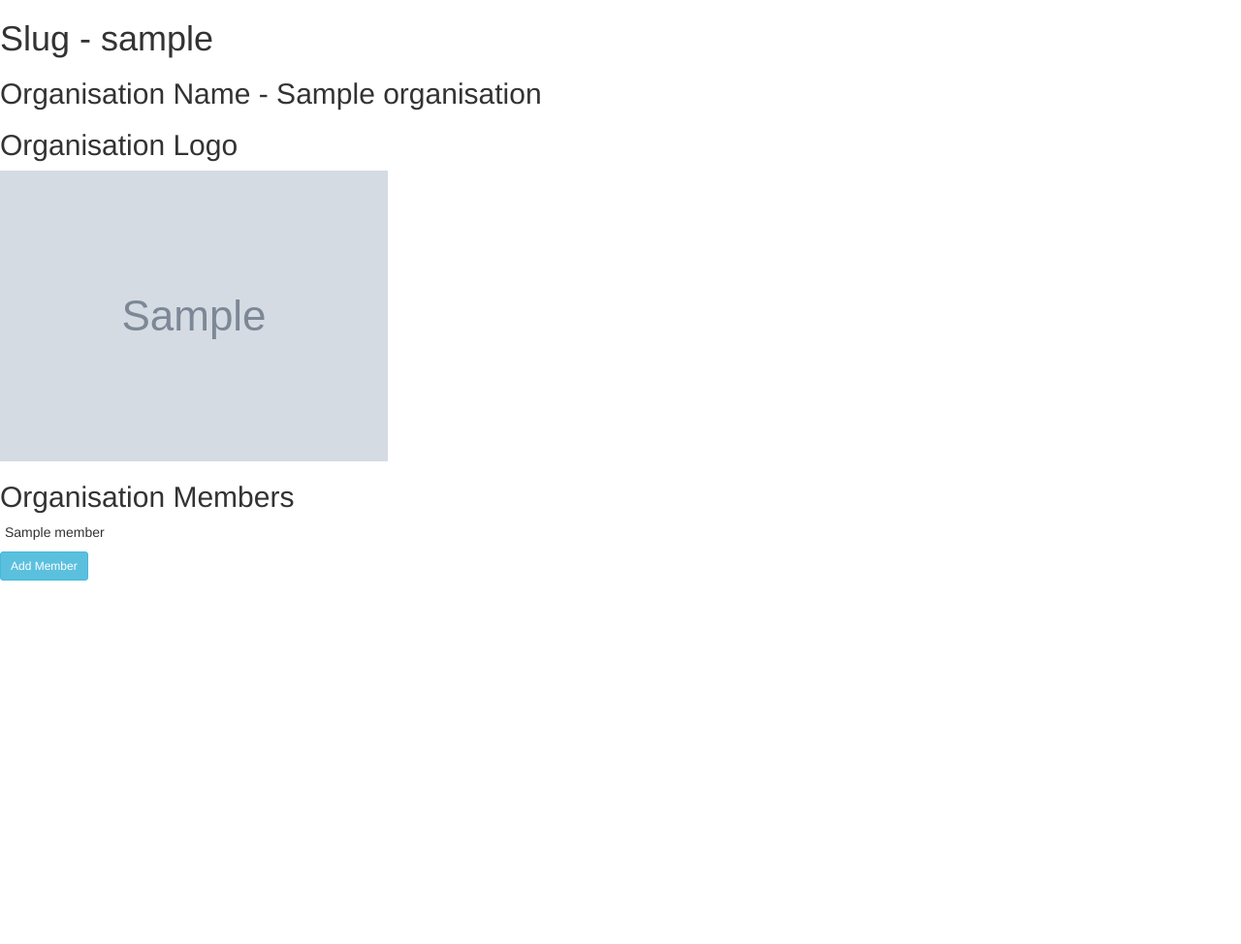
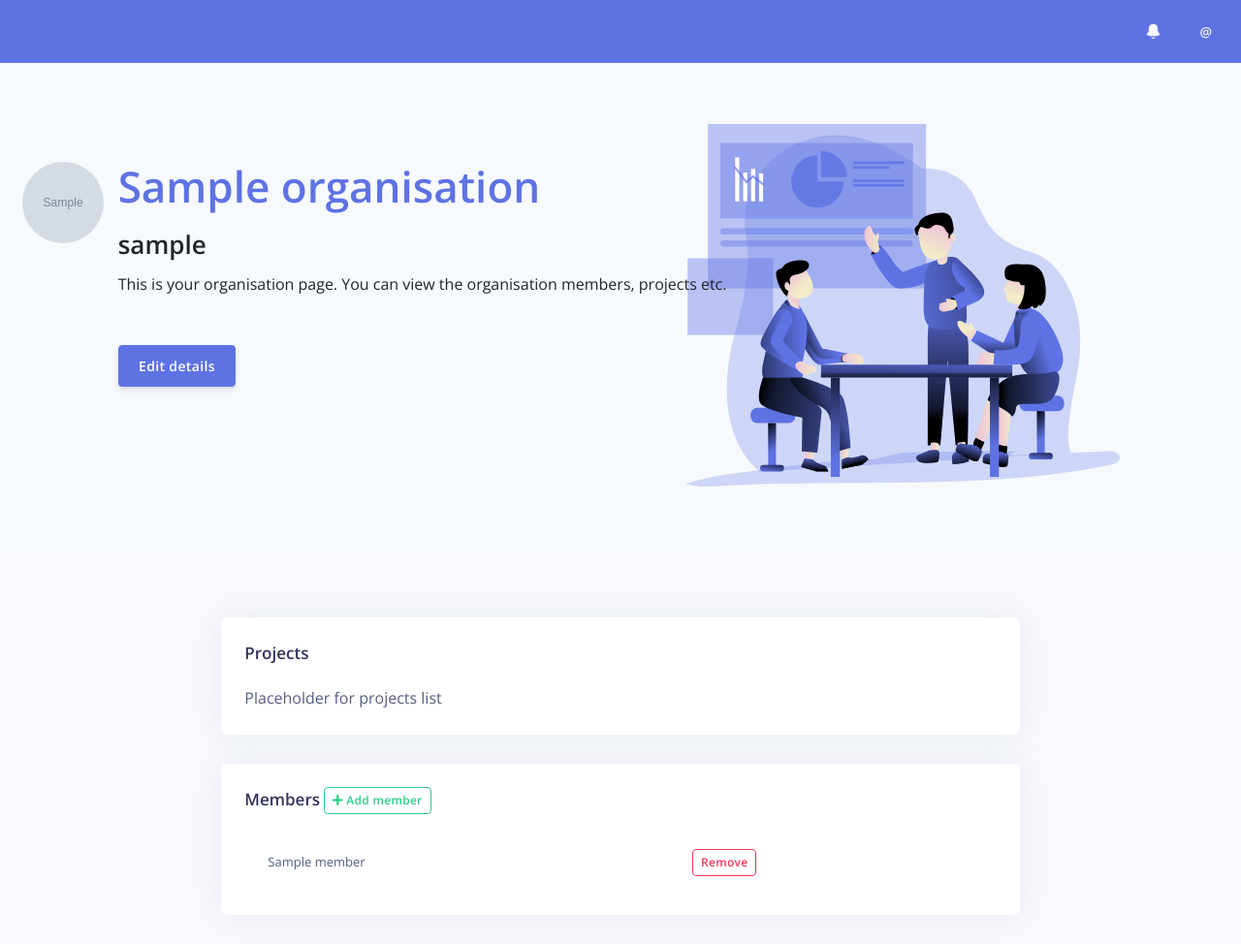
Before and after one commit to SivagiriVisakan/trail-app, a Flask app: template templates/organisation/view_organisation.html in a window 1280 px wide. Shown: the whole page at 97% size. Before the commit the page ends 599 px from the top, so only its background shows below. Run offline with Flask 2, Linux system fonts and the light colour scheme; the template is opened without the code that fills it: most values are stand-ins (such as "Sample title", 1, 10 or a date in 2020); grey boxes marked "Sample" are stand-in pictures; some libraries are stand-ins or nearby versions.

Commit message:
templates: Improve UI for view organisation page.

```diff
--- a/templates/organisation/view_organisation.html
+++ b/templates/organisation/view_organisation.html
@@ -1,34 +1,122 @@
-<!DOCTYPE html>
-<html lang="en">
-<head>
-  	<meta charset="utf-8">
-  	<meta name="viewport" content="width=device-width, initial-scale=1">
-  	<link rel="stylesheet" href="https://maxcdn.bootstrapcdn.com/bootstrap/3.4.1/css/bootstrap.min.css">
-  	<script src="https://ajax.googleapis.com/ajax/libs/jquery/3.4.1/jquery.min.js"></script>
-  	<script src="https://maxcdn.bootstrapcdn.com/bootstrap/3.4.1/js/bootstrap.min.js"></script>
-	<title>View Organisation</title>
-</head>
-<body>
-	<h1>Slug - {{ organisation.slug }}</h1>
-	<h2>Organisation Name - {{ organisation.name }}</h2>
-	<h2>Organisation Logo</h2>
-	<img src="{{ url_for('organisation.upload_file',filename=organisation.logo) }}">
-	<h2>Organisation Members</h2>
+{% extends "layouts/base_layout.html" %}
+
+{% block title %}{{ organisation.name }} | Trail{% endblock %}
+
+{% block content %}
+
+<!-- Header -->
+<div class="main-content" id="panel">
+	<!-- Topnav -->
+	{% include "partials/signed_in_top_nav.html" %}
+</div>
+
+<!-- Header -->
+<div class="header pb-6 d-flex align-items-center" style="min-height: 500px;
+		  background: url('/static/assets/images/organisation.svg') no-repeat var(--secondary);
+		  background-size: 35%;
+		  background-position: center right 15%">
+
+	<!-- Header container -->
+	<div class="container-fluid">
+		<div class="row">
+			<div class="col-lg-1 col-1" style="min-width: 100px;">
+				<img src="{{ url_for('organisation.upload_file',filename=organisation.logo) }}"
+				class="rounded-circle p-2" height="100px" width="100px">
+			</div>
+
+			<div class="col-lg-7 col-md-7 col-sm-6">
+				<h3 class="display-2 text-primary"> {{ organisation.name }}</h3>
+				<h4 class="display-4 text-dark"> {{ organisation.slug }}</h4>
+				<p class="text-dark mt-0 mb-5">
+					This is your organisation page. You can view the organisation members,
+					projects etc.
+				</p>
+				<a href="#" class="btn btn-primary">Edit details</a>
+			</div>
+		</div>
+		<div class="row">
+
+		</div>
+	</div>
+</div>
+<div class="container-fluid mt-6">
+	<div class="row justify-content-md-center">
+		<div class="col-xl-8">
+
+			<div class="card">
+				<div class="card-body">
+					<h3 class="card-title">Projects</h3>
+					<p class="card-text">Placeholder for projects list</p>
+				</div>
+			</div>
+
+
+			<div class="card">
+				<div class="card-body">
+					<h3 class="card-title">
+						Members
+						<button type="button" class="btn btn-outline-success btn-sm" data-toggle="modal"
+							data-target="#addMemberModal">
+							<span class="btn-inner--icon">
+								<i class="fas fa-plus"></i>
+							</span>
+							<span class="btn-inner--text">Add member</span>
+						</button>
+
+					</h3>
+					<div class="table-responsive">
+						<table class="table align-items-center table-flush">
+							<tbody>
 								{% for member in organisation.members %}
-	<div class="row">
-		<p style="margin-left: 20px">{{ member }}</p>
-	</div>
+
+								<tr>
+									<td>
+										{{ member }}
+									</td>
+									<td>
+										<a href="#" class="btn btn-outline-danger btn-sm">Remove</a>
+									</td>
+								</tr>
+
 								{% endfor %}
 
-	<button type="button" class="btn btn-info btn-sm" data-toggle="modal" data-target="#myModal">Add Member</button>
-	<div id="myModal" class="modal fade" role="dialog">
-		<div class="modal-dialog"+>
+							</tbody>
+						</table>
+					</div>
+				</div>
+			</div>
+		</div>
+	</div>
+
+	<div class="modal fade" id="addMemberModal" tabindex="-1" role="dialog" aria-labelledby="exampleModalLabel"
+		aria-hidden="true">
+		<div class="modal-dialog modal-dialog-centered" role="document">
+			<div class="modal-content">
+				<div class="modal-header">
+					<h5 class="modal-title" id="exampleModalLabel">Modal title</h5>
+					<button type="button" class="close" data-dismiss="modal" aria-label="Close">
+						<span aria-hidden="true">&times;</span>
+					</button>
+				</div>
+				<div class="modal-body">
+					...
+				</div>
+				<div class="modal-footer">
+					<button type="button" class="btn btn-secondary" data-dismiss="modal">Close</button>
+					<button type="button" class="btn btn-primary">Save changes</button>
+				</div>
+			</div>
+		</div>
+	</div>
+	<!-- <div id="myModal" class="modal fade" role="dialog">
+		<div class="modal-dialog" +>
 			<div class="modal-content">
 				<div class="modal-header">
 					<button type="button" class="close" data-dismiss="modal">&times;</button>
 					<h4 class="modal-title">Add Member</h4>
 				</div>
-				<form role="form" action="{{ url_for('organisation.view_organisation',slug=organisation.slug) }}" method="POST">
+				<form role="form" action="{{ url_for('organisation.view_organisation',slug=organisation.slug) }}"
+					method="POST">
 					<div class="modal-body">
 						<input type="text" name="username" placeholder="username">
 					</div>
@@ -39,7 +127,7 @@
 				</div>
 			</div>
 		</div>
+	</div> -->
 </div>
 {% include "partials/flashed_messages.html"%}
-</body>
-</html>
+{% endblock %}
```
Also changed, not shown: static/assets/images/organisation.svg (added). Lines whose indentation alone changed are shown as unchanged.
